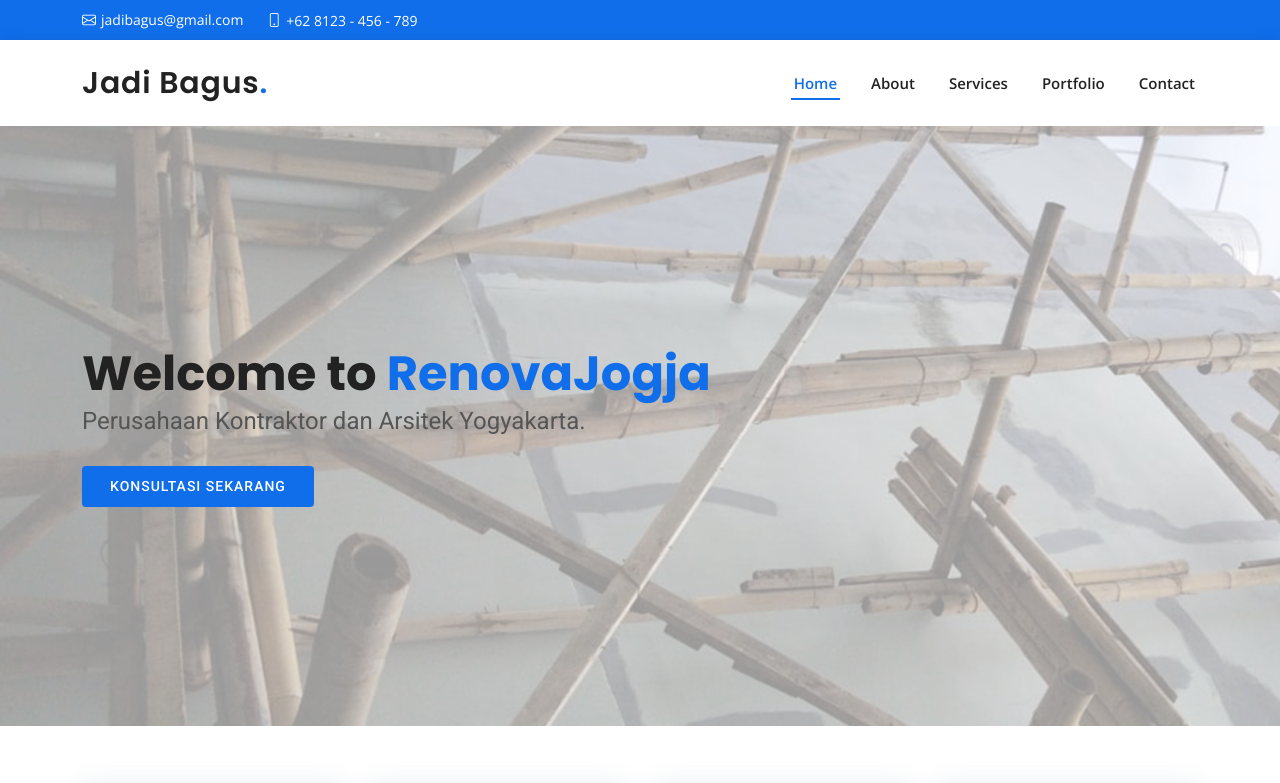
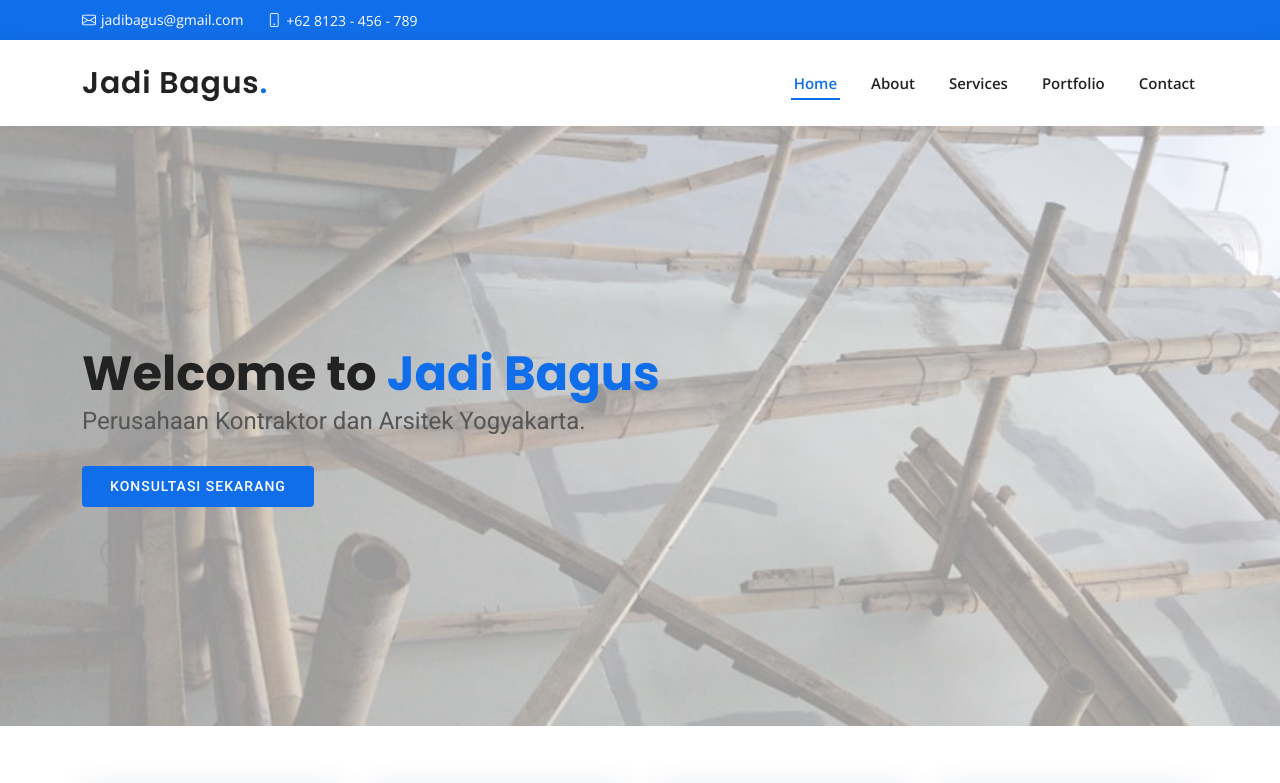
Before and after one commit to wildannurhansyah/wildannurhansyahtukangbangunan.github.io, a plain HTML site: page index.html in a window 1280 px wide. Shown: the top 783 px of the page. Drawn offline with nearby package versions, Linux system fonts and the light colour scheme.

Commit message:
Update index.html

```diff
--- a/index.html
+++ b/index.html
@@ -73,7 +73,7 @@
   <!-- ======= Hero Section ======= -->
   <section id="hero" class="d-flex align-items-center">
     <div class="container" data-aos="zoom-out" data-aos-delay="100">
-      <h1>Welcome to <span>RenovaJogja</span></h1>
+      <h1>Welcome to <span>Jadi Bagus</span></h1>
       <h2>Perusahaan Kontraktor dan Arsitek Yogyakarta.</h2>
       <div class="d-flex">
         <a href="#about" class="btn-get-started scrollto">Konsultasi Sekarang</a>
```
